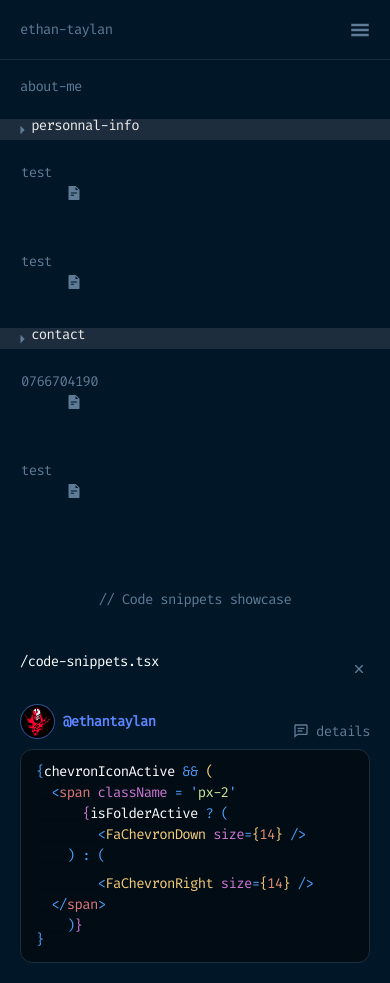
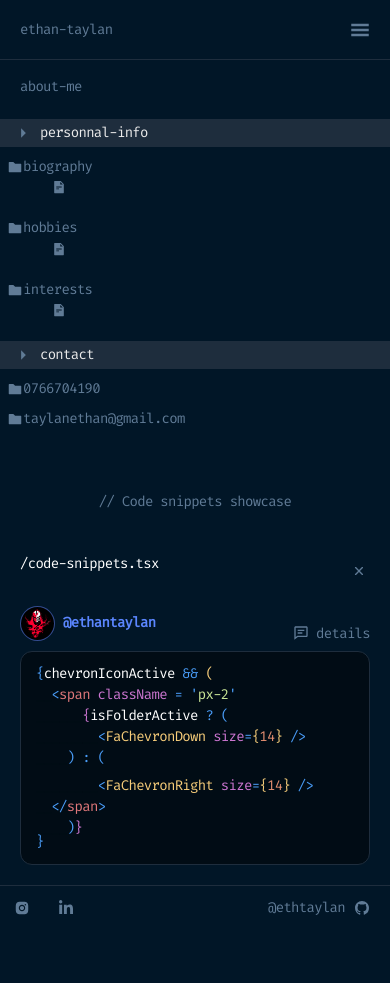
Before and after one commit to ethantaylan/ethan-taylan-portfolio, a React (Vite) app: page /about-me/hobbies in a window 390 px wide. After the commit the page ends 930 px from the top, so only its background shows below. Built offline with nearby package versions, Linux system fonts and the light colour scheme.

Commit message:
refactor

```diff
--- a/src/components/Navbar/FolderBar/FolderBar.tsx
+++ b/src/components/Navbar/FolderBar/FolderBar.tsx
@@ -1,4 +1,5 @@
 import React from 'react';
+import { AiFillFolder } from 'react-icons/ai';
 import { FolderBarTab } from './FolderBarTab/FolderBarTab';
 
 export interface FolderBarTab {
@@ -20,11 +21,12 @@ interface FolderBarProps {
 	children?: any;
 	title: string;
 	tabs?: FolderBarTab[];
+	iconColor: string;
 }
 
 const FolderBar: React.FC<FolderBarProps> = ({
 	tabs,
-    title
+    title,
 }) => {
 
 	return (
@@ -36,6 +38,7 @@ const FolderBar: React.FC<FolderBarProps> = ({
 						<FolderBarTab
 							key={index}
 							tab={tab}
+							customIcon={<AiFillFolder color={''} size={16} />}
 						/>
 					))}
 				</div>
--- a/src/components/Navbar/FolderBar/FolderBarFolder/FolderBarFolder.tsx
+++ b/src/components/Navbar/FolderBar/FolderBarFolder/FolderBarFolder.tsx
@@ -1,10 +1,10 @@
 import React from 'react';
-import { AiFillFolder } from 'react-icons/ai';
+import { AiFillFileText } from 'react-icons/ai';
 import {
 	FolderBarFolder as FolderBarFolderModel,
 	FolderBarArticle as FolderBarArticleModel,
 } from '../FolderBar';
-import FolderBarSubItems from '../FolderItems/FolderSubItems/FolderBarSubItems';
+import FolderBarSubItems from '../FolderBarSubItems/FolderBarSubItems';
 
 export interface FolderBarFolderProps {
 	folder: FolderBarFolderModel;
@@ -16,11 +16,14 @@ export const FolderBarFolder: React.FC<FolderBarFolderProps> = ({
 	customIcon,
 }) => {
 	return (
-		<div className='p-4 primary'>
+		<div className='p-2 primary'>
 			{customIcon}
 			<span>{folder.title}</span>
 			{folder.articles?.map((article: FolderBarArticleModel) => (
-				<FolderBarSubItems article={article} />
+				<FolderBarSubItems
+					article={article}
+					customIcon={<AiFillFileText />}
+				/>
 			))}
 		</div>
 	);
--- a/src/components/Navbar/FolderBar/FolderItems/FolderSubItems/FolderBarSubItems.scss
+++ b/src/components/Navbar/FolderBar/FolderBarSubItems/FolderBarSubItems.scss
@@ -1,4 +1,4 @@
-@use '../../../../../styles/scss/styles.scss' as m;
+@use '../../../../styles/scss/styles.scss' as m;
 
 .sub-item-container {
     display: flex;
--- a/src/components/Navbar/FolderBar/FolderItems/FolderSubItems/FolderBarSubItems.tsx
+++ b/src/components/Navbar/FolderBar/FolderBarSubItems/FolderBarSubItems.tsx
@@ -1,28 +1,20 @@
 import React from 'react';
 import { NavLink } from 'react-router-dom';
-import { AiFillFileText } from 'react-icons/ai';
-import { FaReact } from 'react-icons/fa';
 import './FolderBarSubItems.scss';
 
 export interface AboutMeSubItemsProps {
-	fileIconActive?: boolean;
-	telIconActive?: boolean;
-	codeIconActive?: boolean;
-	mailIconActive?: boolean;
 	children?: any;
 	subItemTitle?: any;
 	to?: string | any;
-	socialIcon?: any;
 	onClick?: () => void;
 	article?: any;
+	customIcon: any
 }
 
 const AboutMeSubItems: React.FC<AboutMeSubItemsProps> = ({
-	fileIconActive = true,
-	socialIcon,
 	subItemTitle,
-	codeIconActive,
 	to,
+	customIcon,
 	onClick,
 }) => {
 	return (
@@ -33,21 +25,7 @@ const AboutMeSubItems: React.FC<AboutMeSubItemsProps> = ({
 			>
 				<NavLink to={to}>
 					<div className='d-flex margin-top-5 align-items-center padding-bottom-12'>
-						{fileIconActive && (
-							<AiFillFileText
-								className='margin-left icon-spacing'
-								size={16}
-							/>
-						)}
-						{codeIconActive && (
-							<FaReact
-								className='margin-left margin-right-5'
-								size={18}
-							/>
-						)}
-						{socialIcon && (
-							<span className='margin-left icon-spacing'>{socialIcon}</span>
-						)}
+							<span className='margin-left icon-spacing'>{customIcon}</span>
 						{subItemTitle}
 					</div>
 				</NavLink>
--- a/src/components/Navbar/FolderBar/FolderBarTab/FolderBarTab.tsx
+++ b/src/components/Navbar/FolderBar/FolderBarTab/FolderBarTab.tsx
@@ -5,9 +5,10 @@ import { FolderBarFolder } from '../FolderBarFolder/FolderBarFolder';
 
 interface FolderBarTabProps {
 	tab: FolderBarTabModel;
+	customIcon: any
 }
 
-export const FolderBarTab: React.FC<FolderBarTabProps> = ({ tab }) => {
+export const FolderBarTab: React.FC<FolderBarTabProps> = ({ tab, customIcon }) => {
 	const [isMenuActive, setMenuActive] = React.useState<boolean>(false);
 
 	return (
@@ -19,23 +20,23 @@ export const FolderBarTab: React.FC<FolderBarTabProps> = ({ tab }) => {
 				{isMenuActive ? (
 					<IoMdArrowDropdown
 						className='primary-icon'
-						size={18}
+						size={20}
 					/>
 				) : (
 					<IoMdArrowDropright
 						className='primary-icon'
-						size={18}
+						size={20}
 					/>
 				)}
 				<div className='w-100'>
-					<h1 className='folder-bar-title'>{tab.title}</h1>
+					<h1 className='d-flex align-items-center m-0 p-2 hover'>{tab.title}</h1>
 				</div>
 			</div>
 			{tab.folders?.map((folder, index) => (
 				<FolderBarFolder
 					key={index}
 					folder={folder}
-					customIcon={undefined}
+					customIcon={customIcon}
 				/>
 			))}
 		</React.Fragment>
--- a/src/components/Navbar/FolderBar/FolderItems/FolderBarTitles/FolderBarItemsTitle.scss
+++ /dev/null
@@ -1,16 +0,0 @@
-@use '../../../../../styles/scss/styles.scss' as m;
-.folder-bar-title {
-    width: 100%;
-    padding: 10px;
-    display: flex;
-    margin: 0px;
-    color: m.$white;
-    &:hover {
-        cursor: pointer;
-        color: m.$white;
-    }
-    @media screen and (max-width: 768px) {
-        padding: 10px 0 10px 0;
-        margin: 6;
-    }
-}
--- a/src/packages/AboutMe/AboutMe.tsx
+++ b/src/packages/AboutMe/AboutMe.tsx
@@ -17,46 +17,24 @@ const AboutMe: React.FC<AboutMeProps> = ({ children }) => {
 
 	const matches = useMediaQuery('(min-width: 768px)');
 
-	return (
-		<React.Fragment>
-			{/* <div
-						className={isContactMenuActive ? 'd-block my-border-bottom' : 'd-none'}
-					>
-						<FolderBarItems
-							className='p-2'
-							mail='taylanethan@gmail.com'
-							mailIconActive={true}
-							telIconActive={false}
-							chevronIconActive={false}
-							folderIconActive={false}
-							title={<IoMailSharp size={16} />}
-						/>
-						<FolderBarItems
-							className='p-2'
-							number='+33766704190'
-							telIconActive={true}
-							mailIconActive={false}
-							chevronIconActive={false}
-							folderIconActive={false}
-							title={<BsFillTelephoneFill size={16} />}
-						/>
-					</div> */}
-			<div className='d-flex flex-column w-100'>
-				<div className='h-100 folder-main-container app-bg w-100'>
-					<FolderBar
-						tabs={[
+	const tabs = [
 		{
 			title: 'personnal-info',
 			folders: [
 				{
-										title: 'test',
+					title: 'biography',
+					iconColor: 'red',
+					articles: [{ title: 'biography.txt' }],
+				},
+				{
+					title: 'hobbies',
 					iconColor: 'orange',
 					articles: [{ title: 'test' }],
 				},
 				{
-										title: 'test',
-										iconColor: 'orange',
-										articles: [{ title: 'test' }],
+					title: 'interests',
+					iconColor: 'red',
+					articles: [{ title: '' }],
 				},
 			],
 		},
@@ -65,19 +43,21 @@ const AboutMe: React.FC<AboutMeProps> = ({ children }) => {
 			folders: [
 				{
 					title: '0766704190',
-										iconColor: 'blue',
-										articles: [{ title: 'test' }],
 				},
 				{
-										title: 'test',
-										iconColor: 'orange',
-										articles: [{ title: 'test' }],
+					title: 'taylanethan@gmail.com',
 				},
 			],
 		},
-						]}
-						title={'about-me'}
-					/>
+	];
+
+	return (
+		<React.Fragment>
+			<div className='d-flex flex-column w-100'>
+				<div className='h-100 folder-main-container app-bg w-100'>
+					<FolderBar
+						tabs={tabs}
+						title={'about-me'} iconColor={''}					/>
 					{children}
 				</div>
 			</div>
```
Also changed, not shown: src/components/Navbar/FolderBar/FolderItems/FolderBarTitles/FolderBarItemsTitle.tsx (deleted, +0 -22 lines), src/components/Navbar/FolderBar/FolderItems/FolderItems.tsx (deleted, +0 -74 lines), src/components/Navbar/FolderBar/FolderItems/folder-items.scss (deleted, +0 -9 lines). Lines whose indentation alone changed are shown as unchanged.
